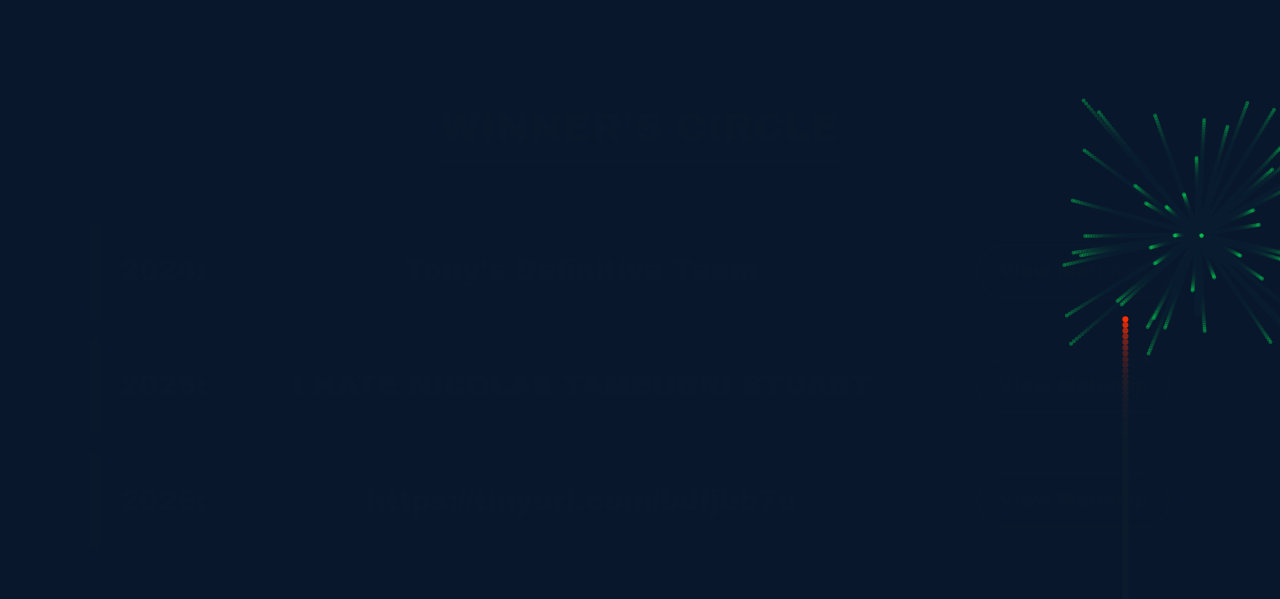
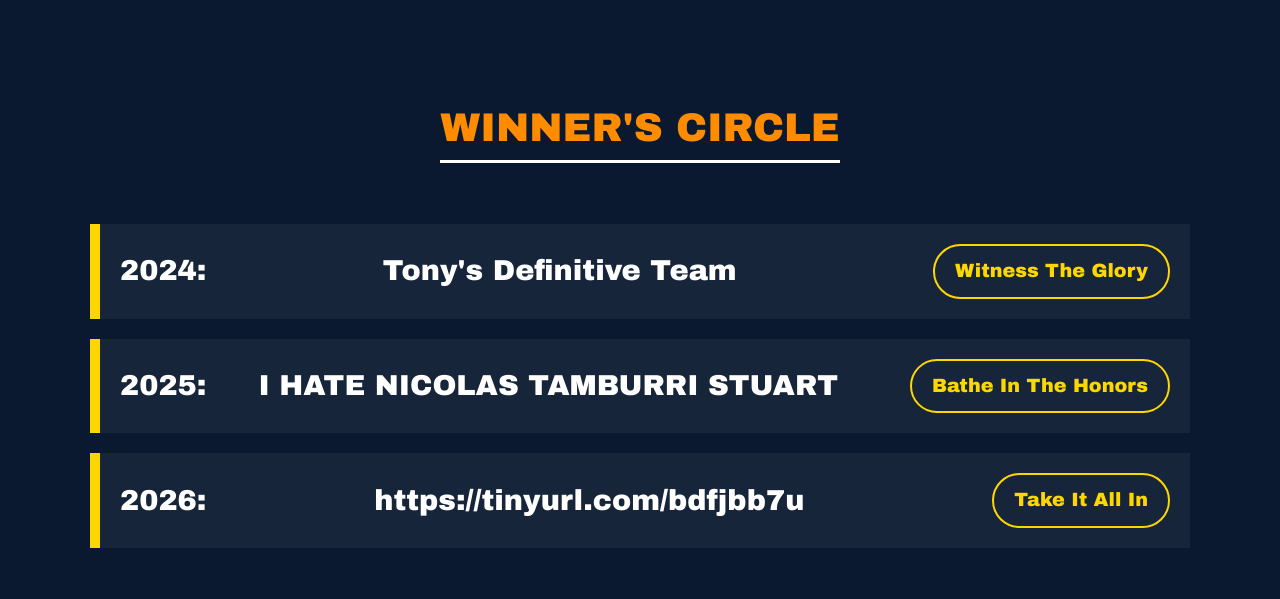
Before and after one commit to TonyRRZu/tonyrrzu.github.io, a Jekyll site: the page index.html, which Jekyll copies as it is, in a window 1280 px wide and 1400 px high, scrolled down 1004 px. Shown: the top 599 px of the window. Built offline with Jekyll 4.4.1, drawn with Linux system fonts in a browser that asks for light colours; some of the changed lines change nothing that is shown; some of the changed text lies outside the part shown; grey boxes are pictures that could not be loaded.

Commit message:
Update index.html

```diff
--- a/index.html
+++ b/index.html
@@ -237,15 +237,15 @@
             <ul class="record-list">
                 <li>
                     <strong>2024:</strong> Tony's Definitive Team
-                    <a href="https://basketball.fantasysports.yahoo.com/2024/nba/97904/matchup?mid1=3&mid2=2&week=22" class="record-link">View Matchup</a>
+                    <a href="https://basketball.fantasysports.yahoo.com/2024/nba/97904/matchup?mid1=3&mid2=2&week=22" class="record-link">Witness The Glory</a>
                 </li>
                 <li>
                     <strong>2025:</strong> I HATE NICOLAS TAMBURRI STUART
-                    <a href="https://basketball.fantasysports.yahoo.com/2025/nba/98614/matchup?week=23&mid1=4&mid2=1" class="record-link">View Matchup</a>
+                    <a href="https://basketball.fantasysports.yahoo.com/2025/nba/98614/matchup?week=23&mid1=4&mid2=1" class="record-link">Bathe In The Honors</a>
                 </li>
                 <li>
                     <strong>2026:</strong> https://tinyurl.com/bdfjbb7u
-                    <a href="https://basketball.fantasysports.yahoo.com/2025/nba/98614/matchup?week=23&mid1=4&mid2=1" class="record-link">View Matchup</a>
+                    <a href="https://basketball.fantasysports.yahoo.com/2025/nba/98614/matchup?week=23&mid1=4&mid2=1" class="record-link">Take It All In</a>
                 </li>
             </ul>
         </section>
@@ -253,8 +253,8 @@
         <section id="hate">
             <div class="hate-section">
                 <h2 style="color: white; border-color: white;">THE TARGET</h2>
-                <p class="hate-text">WE HATE JOSH GIDDEY</p>
-                <img src="images/my-photo.png" alt="JOSHUA GIDDLER SUCKS" style="max-width: 500px; border: 5px solid white; border-radius: 15px;">
+                <p class="hate-text">JOSH GIDDEY: PUBLIC ENEMY #1</p>
+                <img src="images/my-photo1.png" alt="JOSHUA GIDDLER SUCKS" style="max-width: 500px; border: 5px solid white; border-radius: 15px;">
             </div>
         </section>
 
@@ -269,99 +269,5 @@
         <p>&copy; 2026. The Dynasty Continues...</p>
     </footer>
 
-    <script>
-        const canvas = document.getElementById('fireworks');
-        const ctx = canvas.getContext('2d');
-
-        canvas.width = window.innerWidth;
-        canvas.height = window.innerHeight;
-
-        class Firework {
-            constructor() {
-                this.x = Math.random() * canvas.width;
-                this.y = canvas.height;
-                this.destY = Math.random() * (canvas.height / 2);
-                this.color = `hsl(${Math.random() * 360}, 100%, 50%)`;
-                this.speed = Math.random() * 3 + 3;
-                this.particles = [];
-                this.exploded = false;
-            }
-
-            update() {
-                if (!this.exploded) {
-                    this.y -= this.speed;
-                    if (this.y <= this.destY) {
-                        this.exploded = true;
-                        this.explode();
-                    }
-                }
-
-                this.particles.forEach((p, i) => {
-                    p.x += p.vx;
-                    p.y += p.vy;
-                    p.alpha -= 0.015;
-                    if (p.alpha <= 0) this.particles.splice(i, 1);
-                });
-            }
-
-            explode() {
-                for (let i = 0; i < 50; i++) {
-                    this.particles.push({
-                        x: this.x,
-                        y: this.y,
-                        vx: (Math.random() - 0.5) * 6,
-                        vy: (Math.random() - 0.5) * 6,
-                        alpha: 1,
-                        color: this.color
-                    });
-                }
-            }
-
-            draw() {
-                if (!this.exploded) {
-                    ctx.fillStyle = this.color;
-                    ctx.beginPath();
-                    ctx.arc(this.x, this.y, 3, 0, Math.PI * 2);
-                    ctx.fill();
-                }
-                this.particles.forEach(p => {
-                    ctx.fillStyle = p.color;
-                    ctx.globalAlpha = p.alpha;
-                    ctx.beginPath();
-                    ctx.arc(p.x, p.y, 2, 0, Math.PI * 2);
-                    ctx.fill();
-                });
-                ctx.globalAlpha = 1;
-            }
-        }
-
-        let fireworks = [];
-
-        function animate() {
-            ctx.fillStyle = 'rgba(10, 25, 47, 0.2)';
-            ctx.fillRect(0, 0, canvas.width, canvas.height);
-
-            fireworks.forEach((f, i) => {
-                f.update();
-                f.draw();
-                if (f.exploded && f.particles.length === 0) {
-                    fireworks.splice(i, 1);
-                }
-            });
-
-            requestAnimationFrame(animate);
-        }
-
-        setInterval(() => {
-            fireworks.push(new Firework());
-        }, 2000);
-
-        animate();
-
-        window.addEventListener('resize', () => {
-            canvas.width = window.innerWidth;
-            canvas.height = window.innerHeight;
-        });
-    </script>
 </body>
 </html>
```
